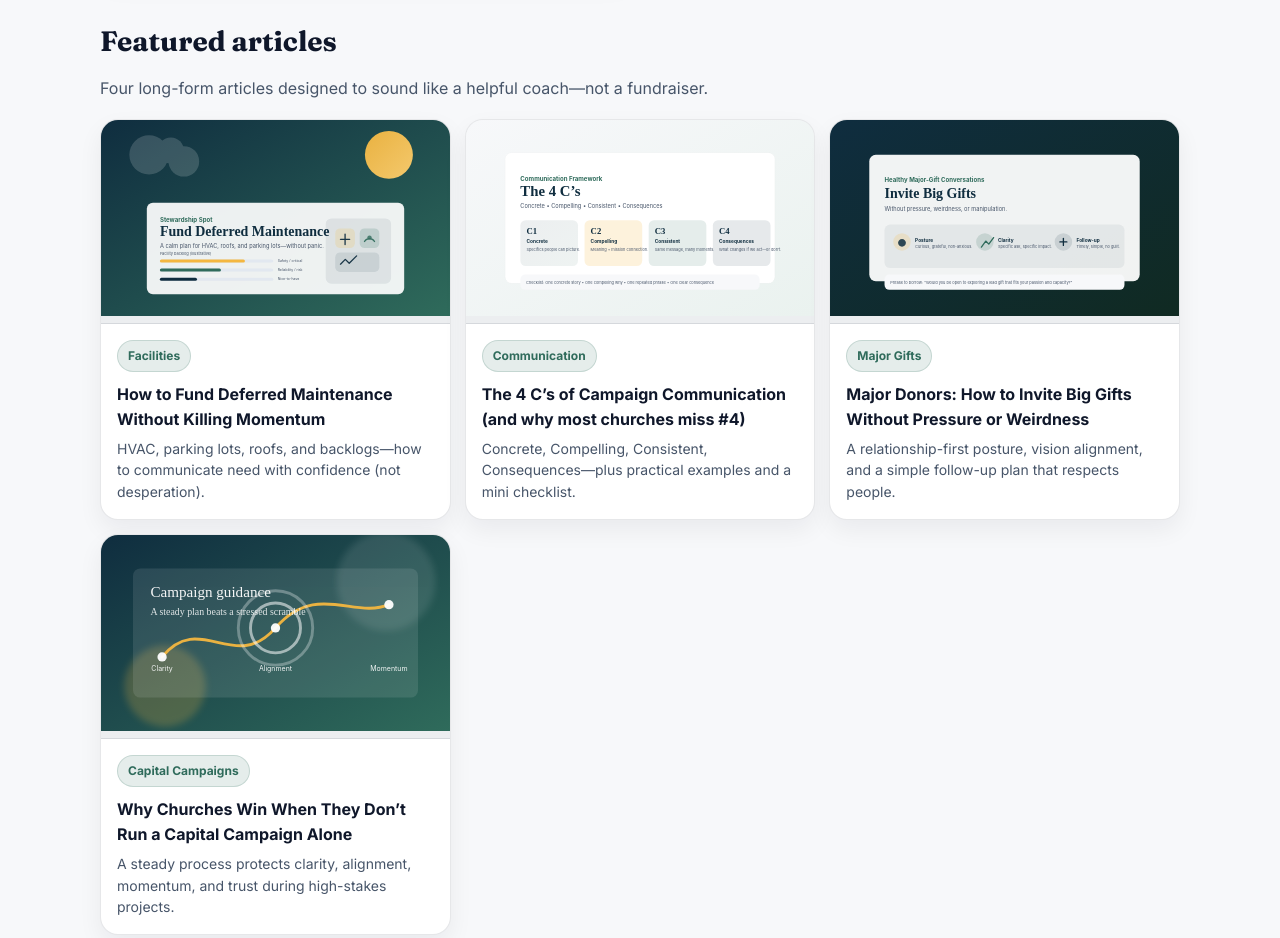
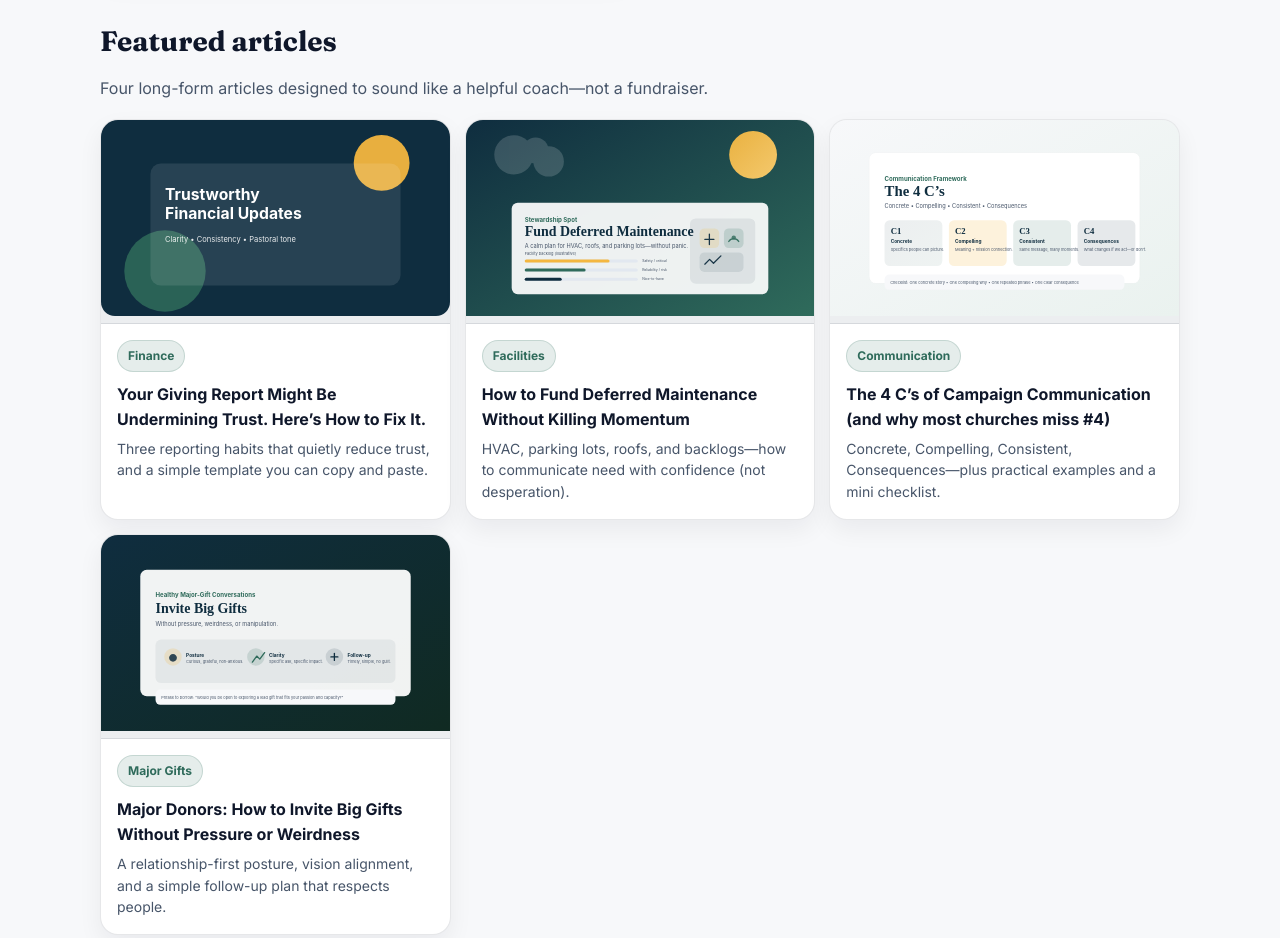
Before and after one commit to fchiapperino/stewardshipspot-site, a plain HTML site: page index.html in a window 1280 px wide. Shown: the part 1700-2638 px from the top of the page. Drawn offline with Linux system fonts and the light colour scheme.

Commit message:
Auto-populate homepage featured articles from latest

```diff
--- /dev/null
+++ b/assets/data/articles.json
@@ -0,0 +1,47 @@
+[
+  {
+    "slug": "your-giving-report-trust",
+    "title": "Your Giving Report Might Be Undermining Trust. Here’s How to Fix It.",
+    "badge": "Finance",
+    "excerpt": "Three reporting habits that quietly reduce trust, and a simple template you can copy and paste.",
+    "url": "/articles/your-giving-report-trust",
+    "image": "/assets/img/featured-finance.svg",
+    "date": "2026-02-27"
+  },
+  {
+    "slug": "how-to-fund-deferred-maintenance",
+    "title": "How to Fund Deferred Maintenance Without Killing Momentum",
+    "badge": "Facilities",
+    "excerpt": "HVAC, parking lots, roofs, and backlogs—how to communicate need with confidence (not desperation).",
+    "url": "/articles/how-to-fund-deferred-maintenance",
+    "image": "/assets/img/featured-maintenance.svg",
+    "date": "2026-02-15"
+  },
+  {
+    "slug": "4-cs-of-campaign-communication",
+    "title": "The 4 C’s of Campaign Communication (and why most churches miss #4)",
+    "badge": "Communication",
+    "excerpt": "Concrete, Compelling, Consistent, Consequences—plus practical examples and a mini checklist.",
+    "url": "/articles/4-cs-of-campaign-communication",
+    "image": "/assets/img/featured-communication.svg",
+    "date": "2026-02-15"
+  },
+  {
+    "slug": "major-donors-without-weirdness",
+    "title": "Major Donors: How to Invite Big Gifts Without Pressure or Weirdness",
+    "badge": "Major Gifts",
+    "excerpt": "A relationship-first posture, vision alignment, and a simple follow-up plan that respects people.",
+    "url": "/articles/major-donors-without-weirdness",
+    "image": "/assets/img/featured-major-donors.svg",
+    "date": "2026-02-15"
+  },
+  {
+    "slug": "injoy-vs-diy-capital-campaign",
+    "title": "Why Churches Win When They Don’t Run a Capital Campaign Alone",
+    "badge": "Capital Campaigns",
+    "excerpt": "A steady process protects clarity, alignment, momentum, and trust during high-stakes projects.",
+    "url": "/articles/injoy-vs-diy-capital-campaign",
+    "image": "/assets/img/featured-injoy.svg",
+    "date": "2026-02-15"
+  }
+]
--- a/assets/js/main.js
+++ b/assets/js/main.js
@@ -10,4 +10,52 @@
     if(isMatch) a.setAttribute('aria-current','page');
   });
 
+  // Auto-populate homepage featured articles from a lightweight JSON manifest.
+  // This keeps the homepage current without manual edits for every new article.
+  async function hydrateFeaturedArticles(){
+    const grid = document.getElementById('featuredGrid');
+    if(!grid) return;
+
+    try {
+      const res = await fetch('/assets/data/articles.json', { cache: 'no-store' });
+      if(!res.ok) throw new Error('Failed to load articles.json');
+      const items = await res.json();
+
+      const sorted = (Array.isArray(items) ? items : [])
+        .filter(x => x && x.title && x.url)
+        .sort((a,b) => String(b.date||'').localeCompare(String(a.date||'')));
+
+      const top = sorted.slice(0,4);
+      grid.innerHTML = top.map(a => {
+        const img = a.image ? `<div class="thumb"><img src="${a.image}" alt="Featured image: ${escapeHtml(a.badge||'article')}" loading="lazy"></div>` : '';
+        return `
+          <article class="card post-card">
+            ${img}
+            <div class="body">
+              ${a.badge ? `<span class=\"badge\">${escapeHtml(a.badge)}</span>` : ''}
+              <h3><a href="${a.url}">${escapeHtml(a.title)}</a></h3>
+              ${a.excerpt ? `<p>${escapeHtml(a.excerpt)}</p>` : ''}
+            </div>
+          </article>`;
+      }).join('\n');
+
+      if(!top.length){
+        grid.innerHTML = `<div class="card"><p class="helper" style="margin:0">Browse all articles <a href="/articles/">here</a>.</p></div>`;
+      }
+    } catch (e) {
+      grid.innerHTML = `<div class="card"><p class="helper" style="margin:0">Browse all articles <a href="/articles/">here</a>.</p></div>`;
+    }
+  }
+
+  function escapeHtml(str){
+    return String(str)
+      .replaceAll('&','&amp;')
+      .replaceAll('<','&lt;')
+      .replaceAll('>','&gt;')
+      .replaceAll('"','&quot;')
+      .replaceAll("'",'&#39;');
+  }
+
+  hydrateFeaturedArticles();
+
 })();
--- a/index.html
+++ b/index.html
@@ -141,43 +141,10 @@
         <h2>Featured articles</h2>
         <p class="lead">Four long-form articles designed to sound like a helpful coach—not a fundraiser.</p>
 
-        <div class="blog-grid">
-          <article class="card post-card">
-            <div class="thumb"><img src="assets/img/featured-maintenance.svg" alt="Featured image: deferred maintenance funding" loading="lazy"></div>
-            <div class="body">
-              <span class="badge">Facilities</span>
-              <h3><a href="articles/how-to-fund-deferred-maintenance.html">How to Fund Deferred Maintenance Without Killing Momentum</a></h3>
-              <p>HVAC, parking lots, roofs, and backlogs—how to communicate need with confidence (not desperation).</p>
-            </div>
-          </article>
-
-          <article class="card post-card">
-            <div class="thumb"><img src="assets/img/featured-communication.svg" alt="Featured image: 4 C’s communication" loading="lazy"></div>
-            <div class="body">
-              <span class="badge">Communication</span>
-              <h3><a href="articles/4-cs-of-campaign-communication.html">The 4 C’s of Campaign Communication (and why most churches miss #4)</a></h3>
-              <p>Concrete, Compelling, Consistent, Consequences—plus practical examples and a mini checklist.</p>
-            </div>
-          </article>
-
-          <article class="card post-card">
-            <div class="thumb"><img src="assets/img/featured-major-donors.svg" alt="Featured image: major donor conversations" loading="lazy"></div>
-            <div class="body">
-              <span class="badge">Major Gifts</span>
-              <h3><a href="articles/major-donors-without-weirdness.html">Major Donors: How to Invite Big Gifts Without Pressure or Weirdness</a></h3>
-              <p>A relationship-first posture, vision alignment, and a simple follow-up plan that respects people.</p>
-            </div>
-          </article>
-
-          <article class="card post-card">
-            <div class="thumb"><img src="assets/img/featured-injoy.svg" alt="Featured image: campaign guidance" loading="lazy"></div>
-            <div class="body">
-              <span class="badge">Capital Campaigns</span>
-              <h3><a href="articles/injoy-vs-diy-capital-campaign.html">Why Churches Win When They Don’t Run a Capital Campaign Alone</a></h3>
-              <p>A steady process protects clarity, alignment, momentum, and trust during high-stakes projects.</p>
-            </div>
-          </article>
-        </div>
+        <div class="blog-grid" id="featuredGrid" aria-live="polite"></div>
+        <noscript>
+          <p class="helper">JavaScript is required to show the latest featured articles. You can always browse all articles <a href="articles/index.html">here</a>.</p>
+        </noscript>
       </div>
     </section>
   </main>
```
